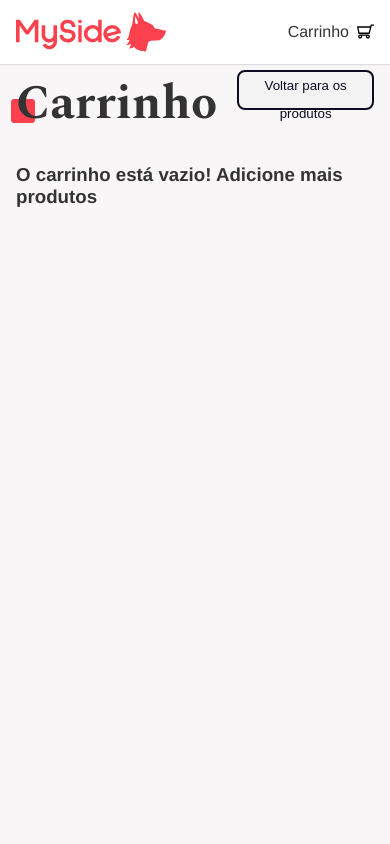
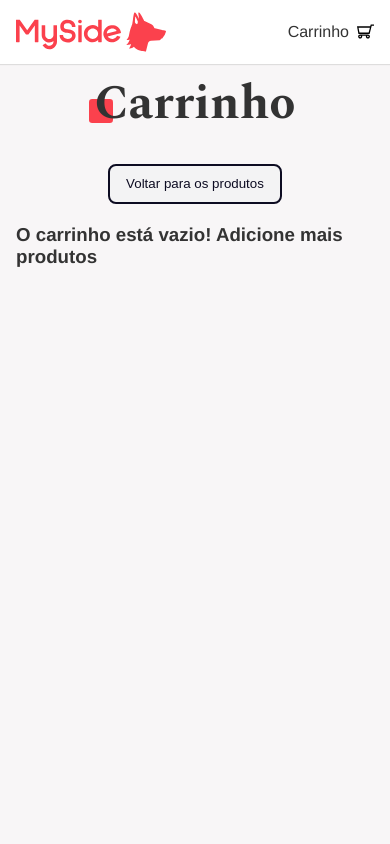
Before and after one commit to DaniloD30/my-side-store, a Next.js app: page /cart in a window 390 px wide. Shown: the top 844 px of the page. Built offline with nearby package versions, Linux system fonts and the light colour scheme.

Commit message:
feat: responsive buttons

```diff
--- a/src/app/cart/cart.module.css
+++ b/src/app/cart/cart.module.css
@@ -29,11 +29,13 @@
 
 @media (max-width: 992px) {
     .containerCardCart {
-     flex-direction: column;
-     height: fit-content;
-     align-items: center;
+        flex-direction: column;
+        height: fit-content;
+        align-items: center;
+        justify-content: center;
     }
-  }
+}
+
 .containerText {
     display: flex;
     gap: 10px
@@ -64,3 +66,15 @@
     background-color: #fff;
     box-shadow: 0 0 0 4px rgb(234 76 137 / 10%);
 }
+
+@media (max-width: 992px) {
+    .containerTitleAndButton {
+        display: flex;
+        align-items: center;
+        flex-direction: column;
+        justify-content: space-between;
+        gap: 20px;
+    }
+
+
+}
--- a/src/app/cart/page.tsx
+++ b/src/app/cart/page.tsx
@@ -42,7 +42,8 @@
           O carrinho está vazio! Adicione mais produtos
         </h3>
       ) : (
-        productsCart.map((product, index) => (
+        <div style={{ display: "flex", flexDirection: "column", gap: "20px", alignItems: 'center', marginTop: '20px' }}>
+          {productsCart.map((product, index) => (
             <div
               key={`${product.id} ${index}`}
               className={style.containerCardCart}
@@ -76,7 +77,8 @@
                 </div>
               </div>
             </div>
-        ))
+          ))}
+        </div>
       )}
     </section>
   );
```
Also changed, not shown: src/components/Filters/filters.module.css (+5 -3 lines). Lines whose indentation alone changed are shown as unchanged.
